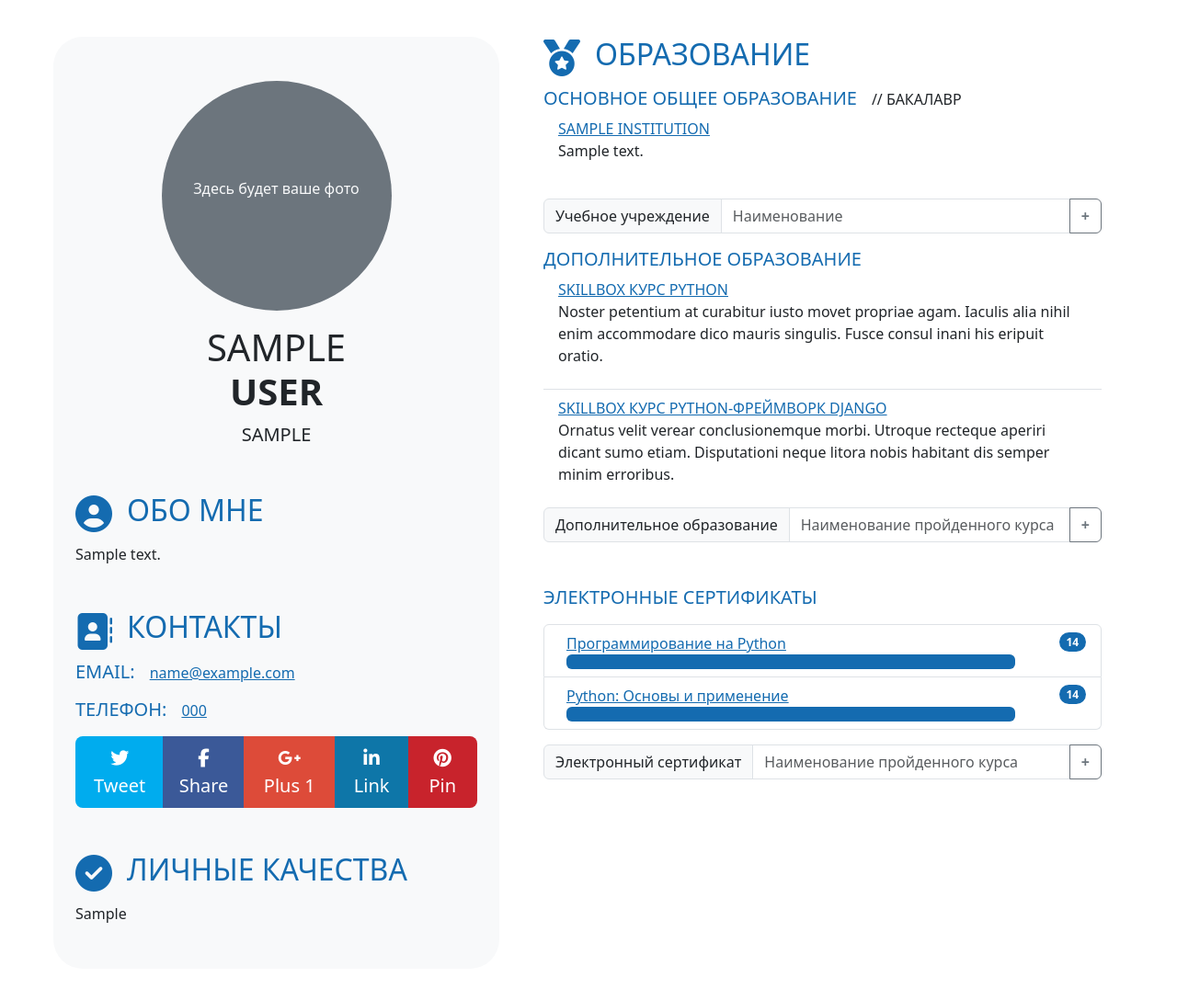
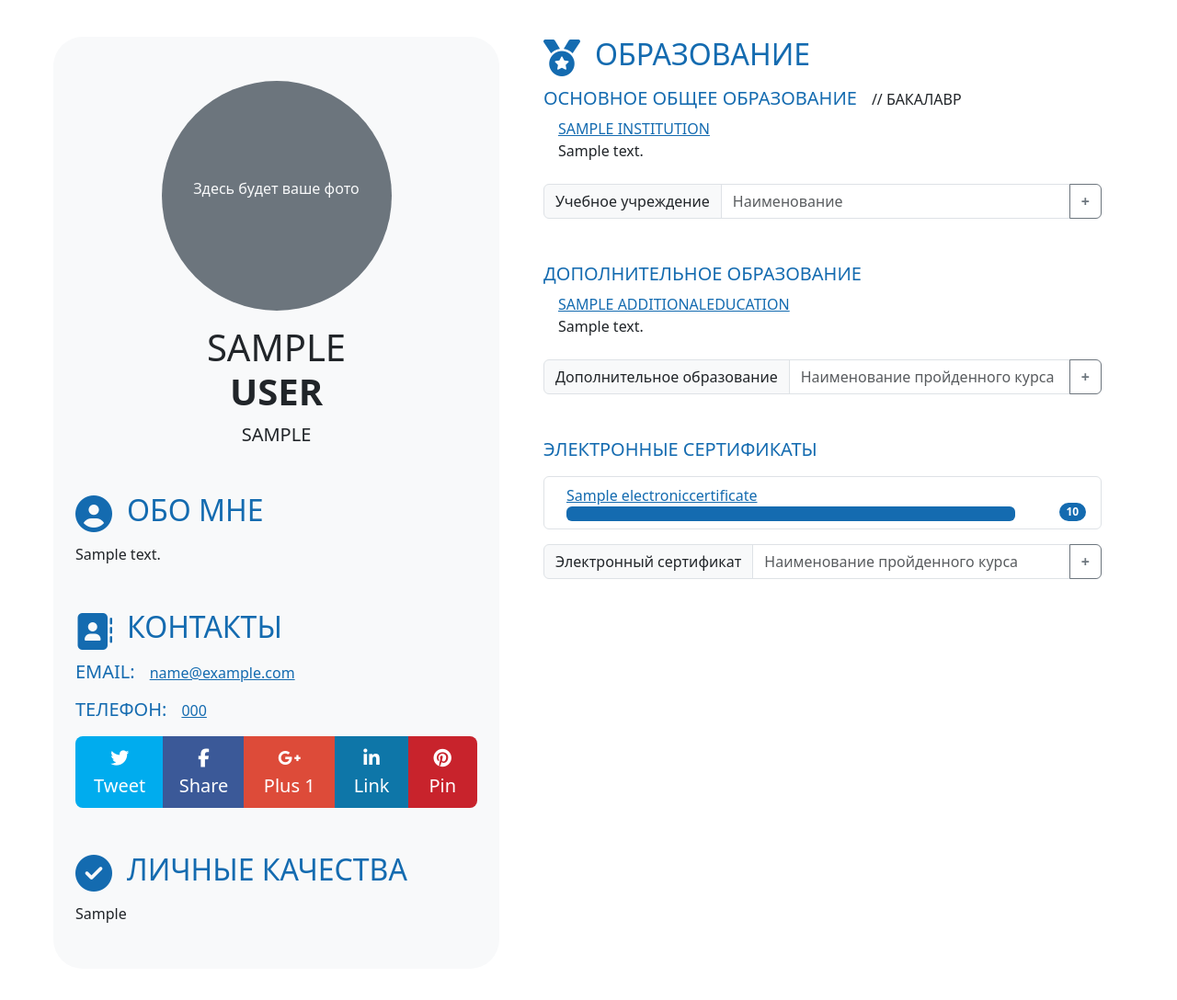
Before and after one commit to kosdmit/CV_project, a Django app: a page that uses templates/app_resume/resume.html in a window 1280 px wide. Shown: the part 186-1274 px from the top of the page at 92% size. Run offline with Django 4.2, Linux system fonts and the light colour scheme; tables that the repository leaves empty hold one stand-in row (values such as "Sample post"); some libraries are stand-ins or nearby versions.

Commit message:
Improved Resume template

```diff
--- a/templates/app_resume/resume.html
+++ b/templates/app_resume/resume.html
@@ -113,7 +113,7 @@
                   </ul>
                   <form action="{% url 'institution_create' username=user.username slug=resume.slug %}" method="post">
                     {% csrf_token %}
-                    <div class="input-group my-3">
+                    <div class="input-group mb-5">
                       <span class="input-group-text">Учебное учреждение</span>
                       {{ institution_create_form.title }}
                       <button class="btn btn-outline-secondary fw-bold" type="submit" id="button-addon2">+</button>
@@ -133,14 +133,12 @@
                 {% if additional_educations %}
                   <h3 class="text-uppercase fs-5 me-3">Дополнительное образование</h3>
                   <ul class="list-group list-group-flush">
+                    {% for education in additional_educations %}
                       <li class="list-group-item">
-                      <a href="https://skillbox.ru/course/python/" class="text-uppercase mb-1">Skillbox Курс Python</a>
-                      <p>Noster petentium at curabitur iusto movet propriae agam. Iaculis alia nihil enim accommodare dico mauris singulis. Fusce consul inani his eripuit oratio.</p>
+                        <a href="{{ education.website_url }}" class="text-uppercase mb-1">{{ education.title }}</a>
+                        <p>{{ education.description }}</p>
                       </li>
-                    <li class="list-group-item">
-                      <a href="https://skillbox.ru/course/django-framework/" class="text-uppercase mb-1">Skillbox Курс Python-фреймворк Django</a>
-                      <p>Ornatus velit verear conclusionemque morbi. Utroque recteque aperiri dicant sumo etiam. Disputationi neque litora nobis habitant dis semper minim erroribus.</p>
-                    </li>
+                    {% endfor %}
                   </ul>
                 {% endif %}
                 <form method="post" action="{% url 'additional_education_create' username=user.username slug=resume.slug %}">
@@ -154,24 +152,17 @@
                 {% if electronic_certificates %}
                   <h3 class="text-uppercase fs-5 me-3">Электронные сертификаты</h3>
                   <ul class="list-group list-group mt-3">
+                    {% for certificate in electronic_certificates %}
                       <li class="list-group-item d-flex justify-content-between align-items-start">
                         <div class="ms-2 w-100 me-5">
-                        <div class=""><a href="https://stepik.org/cert/1200342" class="">Программирование на Python</a></div>
-                        <div class="progress" role="progressbar" aria-label="Basic example" aria-valuenow="75" aria-valuemin="0" aria-valuemax="100">
+                          <div class=""><a href="{{ certificate.certificate_url }}" class="">{{ certificate.title }}</a></div>
+                          <div class="progress" role="progressbar" aria-label="Basic example" aria-valuenow="{{ certificate.completion_percentage }}" aria-valuemin="0" aria-valuemax="100">
                             <div class="progress-bar" style="width: 100%"></div>
                           </div>
                         </div>
-                      <span class="badge bg-primary rounded-pill">14</span>
+                        <span class="badge bg-primary rounded-pill mt-auto">{{ certificate.completion_percentage }}</span>
                       </li>
-                    <li class="list-group-item d-flex justify-content-between align-items-start">
-                      <div class="ms-2 w-100 me-5">
-                        <div class=""><a href="https://stepik.org/cert/1752263" class="">Python: Основы и применение</a></div>
-                            <div class="progress" role="progressbar" aria-label="Basic example" aria-valuenow="75" aria-valuemin="0" aria-valuemax="100">
-                          <div class="progress-bar" style="width: 100%"></div>
-                        </div>
-                      </div>
-                      <span class="badge bg-primary rounded-pill">14</span>
-                    </li>
+                    {% endfor %}
                   </ul>
                 {% endif %}
                 <form method="post" action="{% url 'electronic_certificate_create' username=user.username slug=resume.slug %}">
```
Lines whose indentation alone changed are shown as unchanged.
